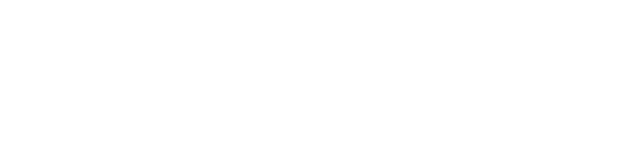
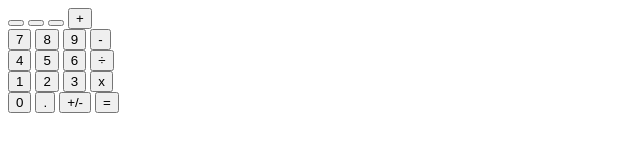
Before and after one commit to xavpav9/odin-calculator, a plain HTML site: page index.html in a window 1280 px wide. Shown: the whole page, without its empty margins (0-640 px from the left). Drawn offline with Linux system fonts and the light colour scheme.

Commit message:
Add buttons in html for calculator

```diff
--- a/index.html
+++ b/index.html
@@ -6,7 +6,42 @@
     <link rel="stylesheet" href="./style.css">
     <script defer src="./script.js"></script>
   </head>
+  <body>
+    <div class="calculator">
+      <div class="display">
+      </div>
+      <div class="row">
+        <button class="placeholder"></button>
+        <button class="placeholder"></button>
+        <button class="placeholder"></button>
+        <button class="plus">+</button>
+      </div>
+      <div class="row">
+        <button class="seven">7</button>
+        <button class="eight">8</button>
+        <button class="nine">9</button>
+        <button class="subtract">-</button>
+      </div>
+      <div class="row">
+        <button class="four">4</button>
+        <button class="five">5</button>
+        <button class="six">6</button>
+        <button class="divide">&divide;</button>
+      </div>
+      <div class="row">
+        <button class="one">1</button>
+        <button class="two">2</button>
+        <button class="three">3</button>
+        <button class="times">x</button>
+      </div>
+      <div class="row">
+        <button class="zero">0</button>
+        <button class="decimal-point">.</button>
+        <button class="change-sign">+/-</button>
+        <button class="equals">=</button>
+      </div>
+    </div>
 
-  <body>
+
   </body>
 </html>
```
